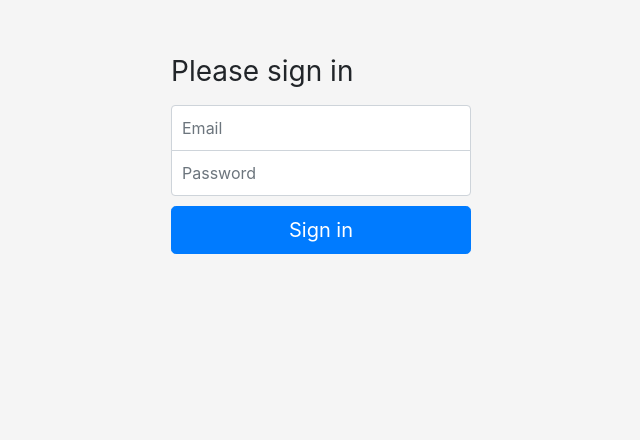
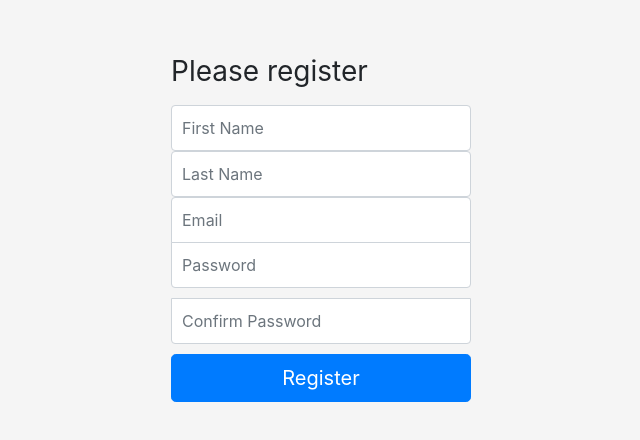
Before and after one commit to vivekv96/auth-react, a React (Create React App) app: page /register in a window 1280 px wide. Shown: the top 440 px of the page, without its empty margins (319-959 px from the left). Built offline with nearby package versions, Linux system fonts and the light colour scheme.

Commit message:
:sparkles: added root, login and register routes and components

```diff
--- a/package.json
+++ b/package.json
@@ -6,8 +6,10 @@
     "@testing-library/jest-dom": "^5.12.0",
     "@testing-library/react": "^11.2.7",
     "@testing-library/user-event": "^12.8.3",
+    "@types/react-router-dom": "^5.1.7",
     "react": "^17.0.2",
     "react-dom": "^17.0.2",
+    "react-router-dom": "^5.2.0",
     "react-scripts": "4.0.3",
     "web-vitals": "^1.1.2"
   },
--- a/src/App.js
+++ b/src/App.js
@@ -1,14 +1,17 @@
+import { BrowserRouter, Route } from 'react-router-dom';
 import './App.css';
+import Login from "./pages/Login";
+import Home from "./pages/Home";
+import Register from './pages/Register';
 
 function App() {
   return (
     <div className="App">
-      <form className="form-signin">
-        <h1 className="h3 mb-3 font-weight-normal">Please sign in</h1>
-        <input type="email" className="form-control" placeholder="Email" required />
-        <input type="password" className="form-control" placeholder="Password" required />
-        <button className="btn btn-lg btn-primary btn-block" type="submit">Sign in</button>
-      </form>
+      <BrowserRouter>
+        <Route path="/" exact component={Home} />
+        <Route path="/login" component={Login} />
+        <Route path="/register" component={Register} />
+      </BrowserRouter>
     </div>
   );
 }
--- /dev/null
+++ b/src/pages/Home.js
@@ -0,0 +1,11 @@
+import React from 'react';
+
+const Home = () => {
+    return (
+        <div className="container">
+            <h1>You are not logged in!</h1>
+        </div>
+    );
+};
+
+export default Home;
--- /dev/null
+++ b/src/pages/Login.js
@@ -0,0 +1,14 @@
+import React from 'react';
+
+const Login = () => {
+    return (
+        <form className="form-signin">
+            <h1 className="h3 mb-3 font-weight-normal">Please sign in</h1>
+            <input type="email" className="form-control" placeholder="Email" required />
+            <input type="password" className="form-control" placeholder="Password" required />
+            <button className="btn btn-lg btn-primary btn-block" type="submit">Sign in</button>
+        </form>
+    );
+};
+
+export default Login;
--- /dev/null
+++ b/src/pages/Register.js
@@ -0,0 +1,17 @@
+import React from 'react';
+
+const Register = () => {
+    return (
+        <form className="form-signin">
+            <h1 className="h3 mb-3 font-weight-normal">Please register</h1>
+            <input className="form-control" placeholder="First Name" required />
+            <input className="form-control" placeholder="Last Name" required />
+            <input type="email" className="form-control" placeholder="Email" required />
+            <input type="password" className="form-control" placeholder="Password" required />
+            <input type="password" className="form-control" placeholder="Confirm Password" required />
+            <button className="btn btn-lg btn-primary btn-block" type="submit">Register</button>
+        </form>
+    );
+};
+
+export default Register;
```
Also changed, not shown: 1 other file (tests, documents, lock files or other folders).
